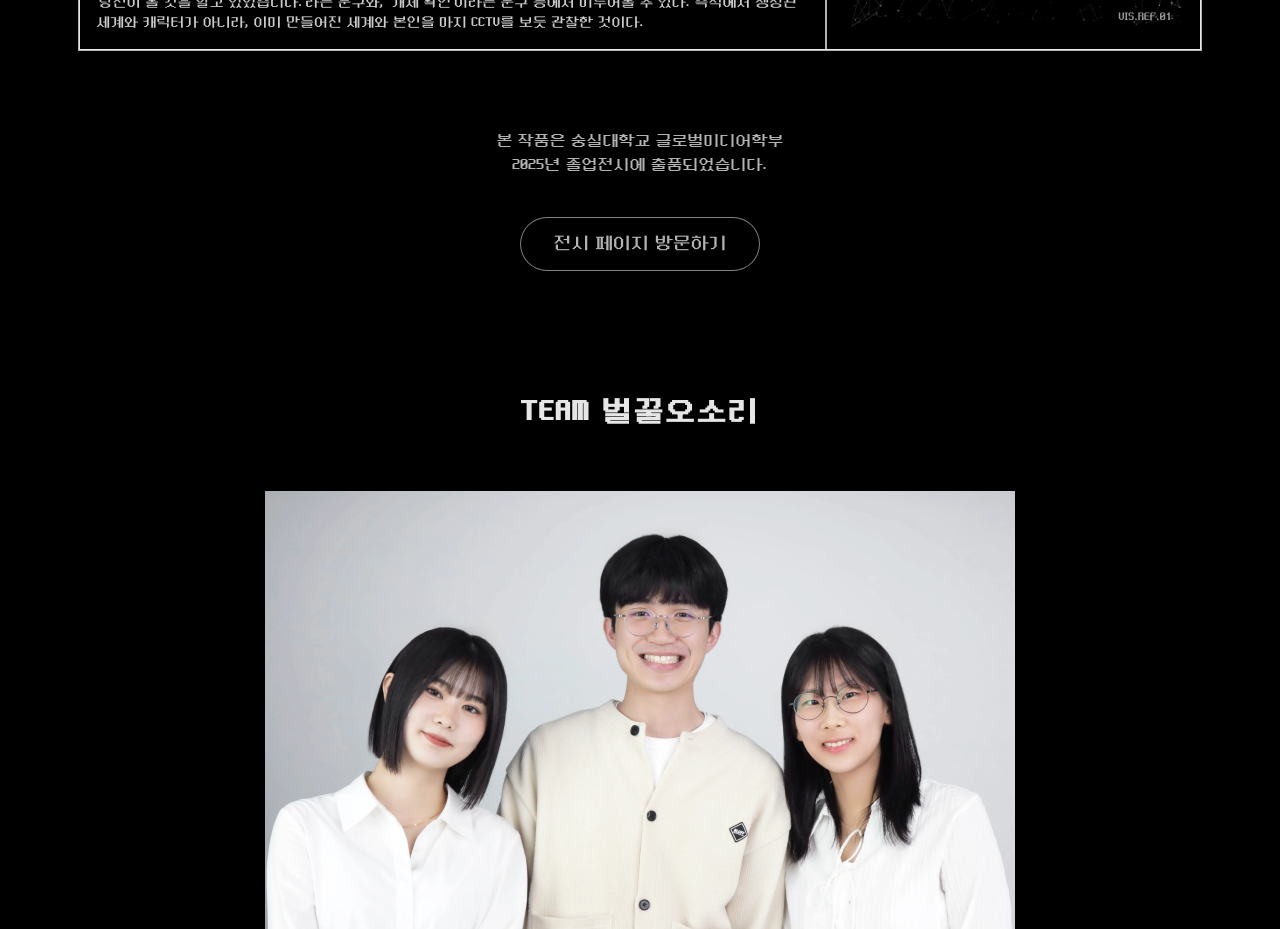
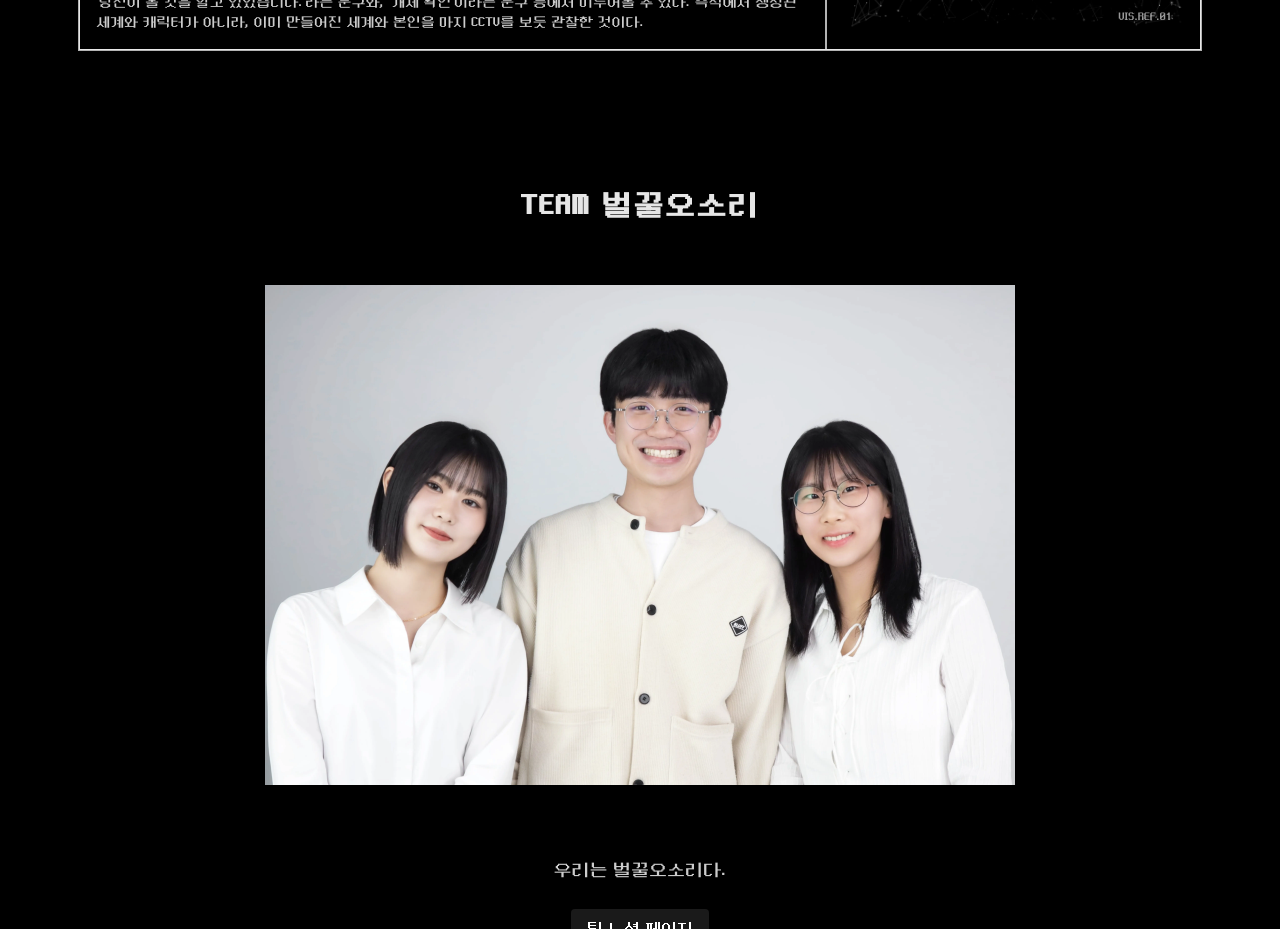
Before and after one commit to jungeol-h/bulggulweb, a React (Vite) app: page / in a window 1280 px wide. Shown: the part 1620-2549 px from the top of the page. Built offline with nearby package versions, Linux system fonts and the light colour scheme.

Commit message:
전시 페이지 링크 및 설명 텍스트 제거

```diff
--- a/src/components/ArtworkSection.jsx
+++ b/src/components/ArtworkSection.jsx
@@ -152,25 +152,6 @@ const ArtworkSection = () => {
           </div>
         </div>
       </div>
-      <div className="relative z-10 max-w-6xl mx-auto">
-        <div className="text-center max-w-3xl mx-auto">
-          <p className="text-white/70 text-l mb-4">
-            본 작품은 숭실대학교 글로벌미디어학부<br></br> 2025년 졸업전시에
-            출품되었습니다.
-          </p>
-
-          <div className="mt-10">
-            <a
-              href="https://afterglow2025.github.io/afterglow2025/"
-              target="_blank"
-              rel="noopener noreferrer"
-              className="inline-block px-8 py-3 bg-black/70 hover:bg-black/60 rounded-full text-white/70 transition-colors text-lg border border-white/50 hover:border-white/70 shadow-lg backdrop-blur-sm mb-16"
-            >
-              전시 페이지 방문하기
-            </a>
-          </div>
-        </div>
-      </div>
 
       {/* CSS for LCD and pixel effects */}
       <style jsx>{lcdStyles}</style>
```
